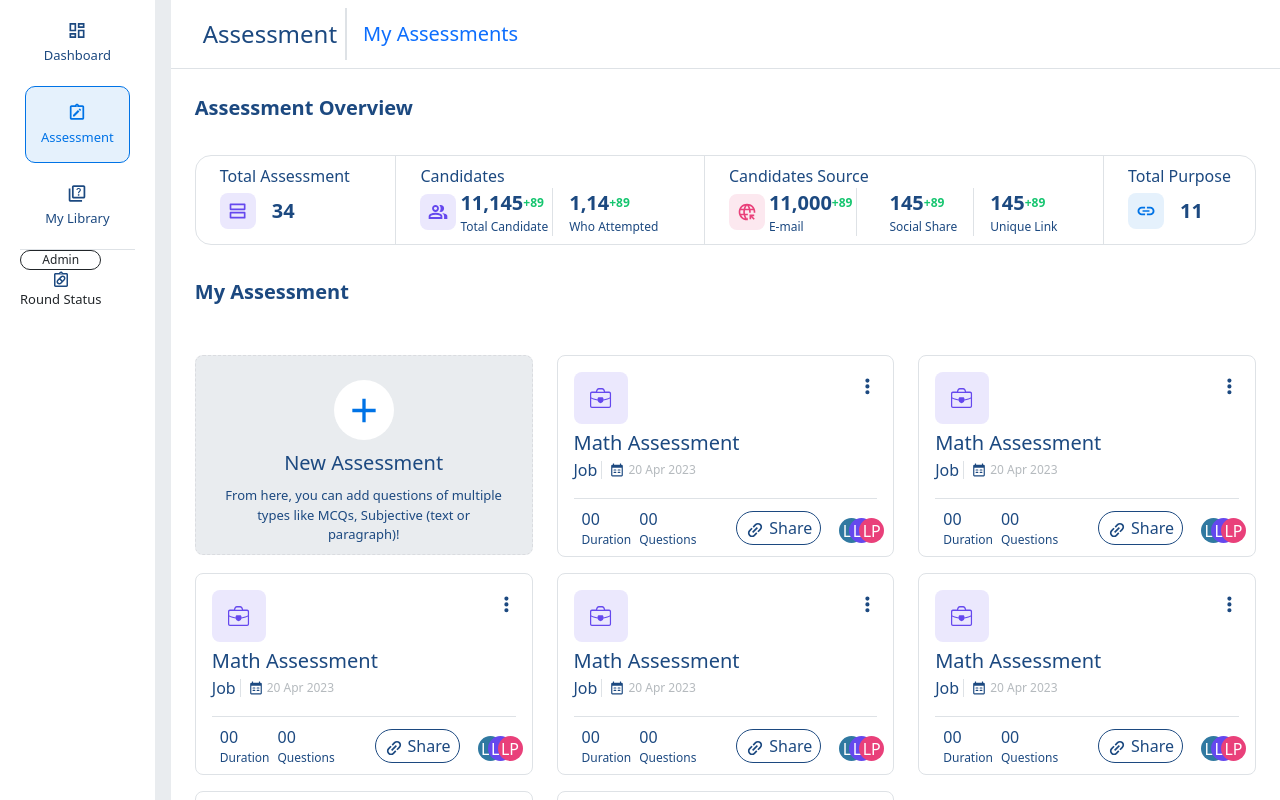
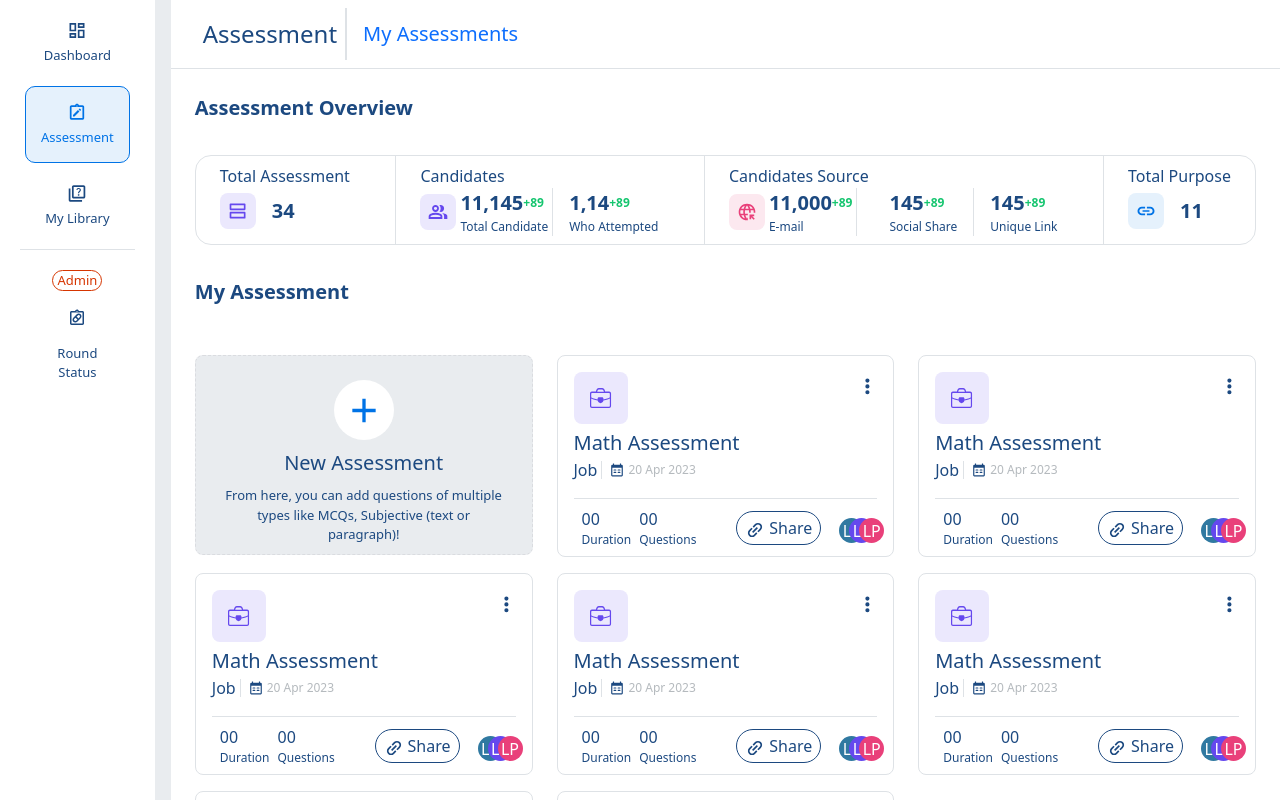
Before and after one commit to aaru2599/Unstop-Assignment, a React (Vite) app: page / in a window 1280 px wide. Shown: the top 800 px of the page. Built offline with nearby package versions, Linux system fonts and the light colour scheme.

Commit message:
Navigation bar fixed

```diff
--- a/src/Components/Icons/TotalAssessmentIcon.jsx
+++ b/src/Components/Icons/TotalAssessmentIcon.jsx
@@ -1,4 +1,3 @@
-import React from "react";
 
 function TotalAssessmentIcon() {
   return (
--- a/src/Components/Navigation/Navigation.jsx
+++ b/src/Components/Navigation/Navigation.jsx
@@ -7,11 +7,10 @@ import MyLibraryIcon from "../Icons/MyLibraryIcon";
 import { useMediaQuery } from "react-responsive";
 
 const Navigation = () => {
-  // const isMobile=useMediaQuery({query:"(max-width:768px)"})
   const isMobile = useMediaQuery({
     query: "(max-width: 768px)",
   });
-  console.log("isMobilevvv", isMobile);
+
   const NavBox = styled.div`
     border-radius: 10px;
     padding: 15px;
@@ -23,30 +22,33 @@ const Navigation = () => {
 
     @media (max-width: 768px) {
       display: flex;
-      // justify-content: space-between;
-      // align-items:center
       flex-direction: row;
       gap: 20px;
     }
   `;
 
-
   const DivContainer = styled.div`
     text-align: center;
     padding: 20px;
     padding-top: 0;
-    display:flex;
-    flex-direction:column;
+    display: flex;
+    gap:20px;
+    flex-direction: column;
     font-size: 13px;
     background-color: white;
+  `;
 
+  const AdminOuter = styled.div`
+    border: 1px solid;
+    border-radius: 15px;
+    // font-size: 12px;
+
+    margin:0px 10px;
+    width:50px;
+    color:#D63500;
+    background-color:"#FBEBEA";
   `;
-  const AdminOuter = styled.div`
-border:1px solid;
-border-radius:15px;
-font-size:12px;
-padding:0px 8px;
-`;
+
   return (
     <DivContainer>
       <div className="border-bottom fw-medium">
@@ -69,37 +71,34 @@ padding:0px 8px;
           <div>My Library</div>
         </NavBox>
       </div>
-      <div className="d-flex ">
-        <div className="d-none d-sm-flex ">
-          {/* Desktop View - Hidden on Small Screens */}
-          <div>
-            <AdminOuter >
-              <div>Admin</div>
-            </AdminOuter>
-            <div>
-              <AdminIcon />
-            </div>
-            <div>Round Status</div>
-          </div>
-        </div>
-
-        {/* Mobile View - Hidden on Larger Screens */}
+      <div className=" ">
         {
-          isMobile && <div className="  d-sm-none justify-content-between d-flex flex-row p-4 align-items-center">
-            <div className="d-flex align-items-center gap-2">
+          isMobile ?
+            <div className="fw-medium d-flex justify-content-between">
+              <div className="d-flex gap-2 px-4">
+                <div>
+                  <AdminIcon />
+                </div>
+                <div className="px-2"style={{color:"#1c4980"}}>Round Status</div>
+              </div>
+              <AdminOuter >
+                <div className="text-center">Admin</div>
+              </AdminOuter>
+            </div> :
+            <div className="d-flex fw-medium flex-column align-items-center gap-3">
+              <AdminOuter>
+                <div className="text-center">Admin</div>
+              </AdminOuter>
               <div>
                 <AdminIcon />
               </div>
-              <div>Round Status</div>
+              <div className="w-50" style={{color:"#1c4980"}}>Round Status</div>
             </div>
-            <AdminOuter>
-              <div >Admin</div>
-            </AdminOuter>
-          </div>
         }
 
+
+
       </div>
-
     </DivContainer>
   );
 };
```
